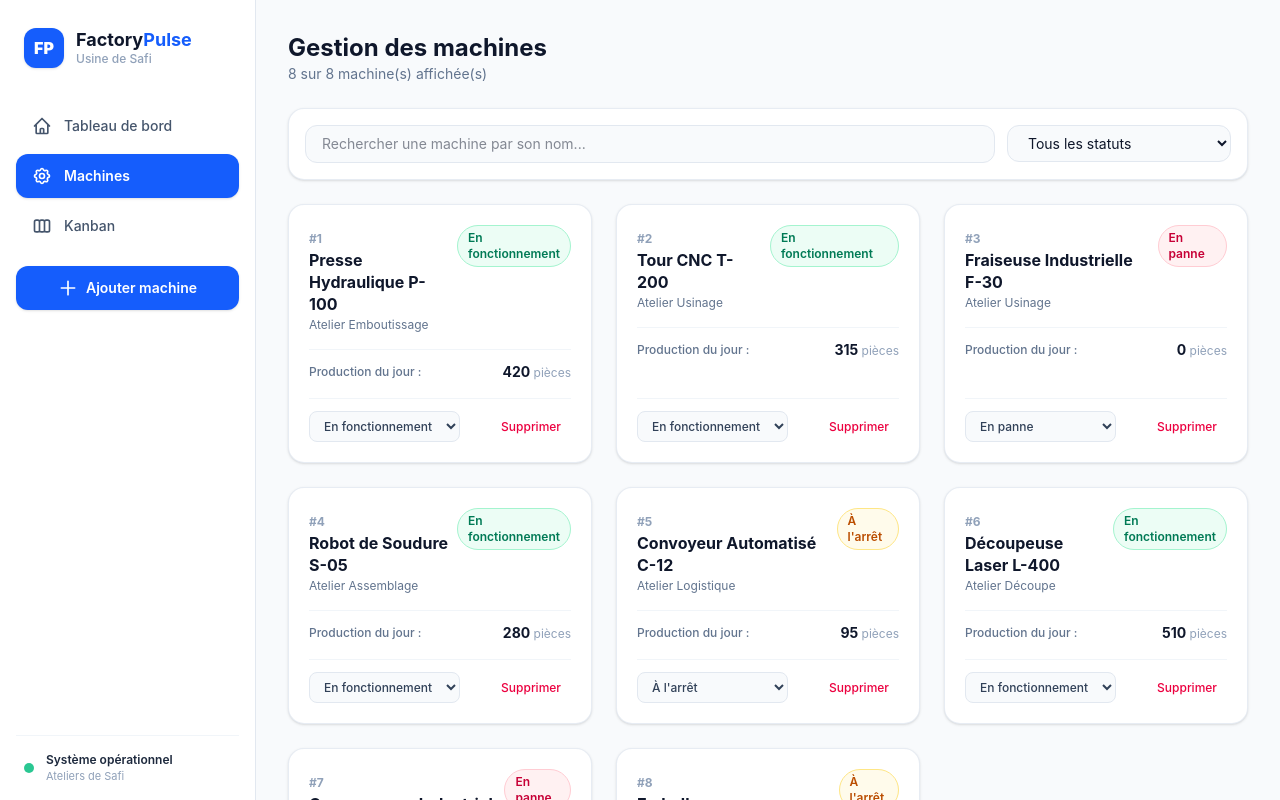
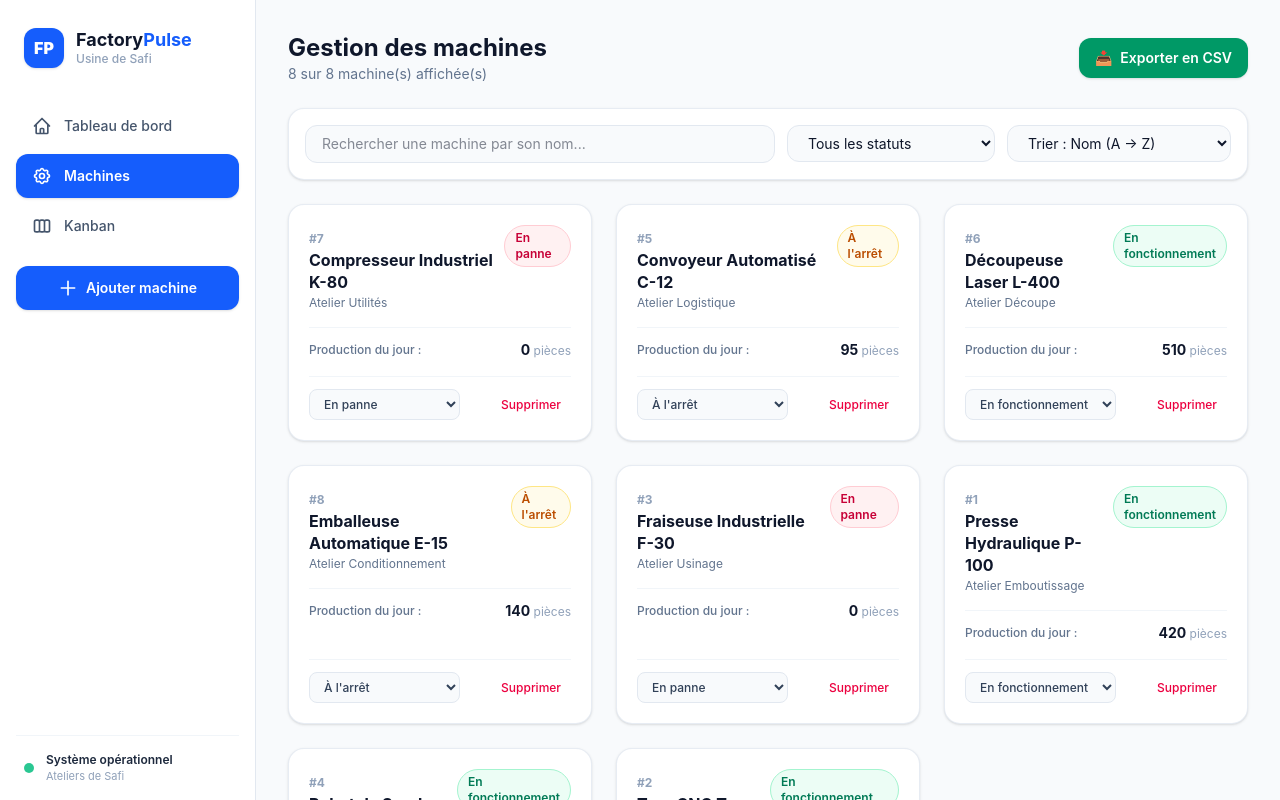
Before and after one commit to khadijaabirat/FactoryPulse, a React (Vite) app: page /machines in a window 1280 px wide. Shown: the top 800 px of the page. Built offline with nearby package versions, Linux system fonts and the light colour scheme.

Commit message:
FCTRPLS-19 Tri dynamique des machines par production et nom #Terminé

```diff
--- a/src/components/MachineList.jsx
+++ b/src/components/MachineList.jsx
@@ -1,28 +1,60 @@
 import { useState } from "react";
 import MachineCard from "./MachineCard";
 
-export default function MachineList({ machines, isLoading, error, onStatusChange, onDelete, }) {
+export default function MachineList({
+  machines,
+  isLoading,
+  error,
+  onStatusChange,
+  onDelete,
+}) {
   const [searchTerm, setSearchTerm] = useState("");
   const [statusFilter, setStatusFilter] = useState("Tous");
+  const [sortBy, setSortBy] = useState("nom-asc");
 
-  // 2. Calcul des machines filtrées (SANS modifier la liste originale)
+  // 1. Filtrer les machines selon la recherche et le statut
   const filteredMachines = machines.filter((machine) => {
-    // Vérification du nom
     const matchesName = machine.nom
       .toLowerCase()
       .includes(searchTerm.toLowerCase());
 
-    // Vérification du statut
     const matchesStatus =
       statusFilter === "Tous" || machine.statut === statusFilter;
 
     return matchesName && matchesStatus;
   });
 
-  // 3. Fonction pour réinitialiser les filtres
+  // 2. Trier les machines filtrées (FCTRPLS-19)
+  const sortedMachines = [...filteredMachines].sort((a, b) => {
+    if (sortBy === "production-desc") return b.production - a.production;
+    if (sortBy === "production-asc") return a.production - b.production;
+    if (sortBy === "nom-desc") return b.nom.localeCompare(a.nom);
+    return a.nom.localeCompare(b.nom);
+  });
+
+  // 3. Réinitialiser la recherche, les filtres et le tri
   const handleReset = () => {
     setSearchTerm("");
     setStatusFilter("Tous");
+    setSortBy("nom-asc");
+  };
+
+  // 4. Exporter la liste actuelle en CSV (FCTRPLS-18)
+  const exportToCSV = () => {
+    const entetes = "ID,Nom,Zone,Statut,Production\n";
+    const lignes = sortedMachines
+      .map(
+        (m) => `${m.id},"${m.nom}","${m.zone}",${m.statut},${m.production}`
+      )
+      .join("\n");
+
+    const fichier = new Blob([entetes + lignes], {
+      type: "text/csv;charset=utf-8;",
+    });
+    const lien = document.createElement("a");
+    lien.href = URL.createObjectURL(fichier);
+    lien.download = "machines-factorypulse.csv";
+    lien.click();
   };
 
   if (isLoading) {
@@ -46,20 +78,29 @@ export default function MachineList({ machines, isLoading, error, onStatusChange
 
   return (
     <div className="space-y-6">
-      {/* En-tête */}
+      {/* En-tête avec titre et bouton Exporter CSV */}
       <div className="flex flex-col sm:flex-row sm:items-center sm:justify-between gap-4">
         <div>
           <h1 className="text-2xl font-bold text-slate-900">
             Gestion des machines
           </h1>
           <p className="text-sm text-slate-500">
-            {filteredMachines.length} sur {machines.length} machine(s) affichée(s)
+            {sortedMachines.length} sur {machines.length} machine(s) affichée(s)
           </p>
         </div>
+
+        {/* Bouton Exporter CSV */}
+        <button
+          onClick={exportToCSV}
+          className="flex items-center gap-2 bg-emerald-600 hover:bg-emerald-700 text-white text-sm font-semibold px-4 py-2.5 rounded-xl transition shadow-sm w-fit"
+        >
+          <span>📥</span>
+          <span>Exporter en CSV</span>
+        </button>
       </div>
 
-      {/* Barre d'outils : Recherche + Filtre + Réinitialisation */}
-      <div className="bg-white p-4 rounded-2xl border border-slate-200/80 shadow-sm flex flex-col sm:flex-row gap-3">
+      {/* Barre d'outils : Recherche + Filtre Statut + Tri dynamique + Réinitialisation */}
+      <div className="bg-white p-4 rounded-2xl border border-slate-200/80 shadow-sm flex flex-col md:flex-row gap-3">
         {/* Champ de recherche */}
         <div className="flex-1">
           <input
@@ -72,7 +113,7 @@ export default function MachineList({ machines, isLoading, error, onStatusChange
         </div>
 
         {/* Filtre par statut */}
-        <div className="sm:w-56">
+        <div className="md:w-52">
           <select
             value={statusFilter}
             onChange={(e) => setStatusFilter(e.target.value)}
@@ -85,11 +126,25 @@ export default function MachineList({ machines, isLoading, error, onStatusChange
           </select>
         </div>
 
+        {/* Sélecteur de tri dynamique (FCTRPLS-19) */}
+        <div className="md:w-56">
+          <select
+            value={sortBy}
+            onChange={(e) => setSortBy(e.target.value)}
+            className="w-full px-4 py-2 text-sm bg-slate-50 border border-slate-200 rounded-xl focus:outline-none focus:ring-2 focus:ring-blue-500 cursor-pointer"
+          >
+            <option value="nom-asc">Trier : Nom (A → Z)</option>
+            <option value="nom-desc">Trier : Nom (Z → A)</option>
+            <option value="production-desc">Trier : Production (Plus élevée)</option>
+            <option value="production-asc">Trier : Production (Moins élevée)</option>
+          </select>
+        </div>
+
         {/* Bouton Réinitialiser */}
-        {(searchTerm !== "" || statusFilter !== "Tous") && (
+        {(searchTerm !== "" || statusFilter !== "Tous" || sortBy !== "nom-asc") && (
           <button
             onClick={handleReset}
-            className="px-4 py-2 text-sm font-semibold text-slate-600 hover:text-slate-900 hover:bg-slate-100 rounded-xl transition"
+            className="px-4 py-2 text-sm font-semibold text-slate-600 hover:text-slate-900 hover:bg-slate-100 rounded-xl transition whitespace-nowrap"
           >
             Réinitialiser
           </button>
@@ -97,7 +152,7 @@ export default function MachineList({ machines, isLoading, error, onStatusChange
       </div>
 
       {/* Liste des machines OU message aucun résultat */}
-      {filteredMachines.length === 0 ? (
+      {sortedMachines.length === 0 ? (
         <div className="bg-white rounded-2xl border border-slate-200 p-12 text-center">
           <p className="text-base font-semibold text-slate-700">
             Aucun résultat disponible
@@ -114,7 +169,7 @@ export default function MachineList({ machines, isLoading, error, onStatusChange
         </div>
       ) : (
         <div className="grid grid-cols-1 md:grid-cols-2 lg:grid-cols-3 gap-6">
-          {filteredMachines.map((machine) => (
+          {sortedMachines.map((machine) => (
             <MachineCard
               key={machine.id}
               machine={machine}
```
